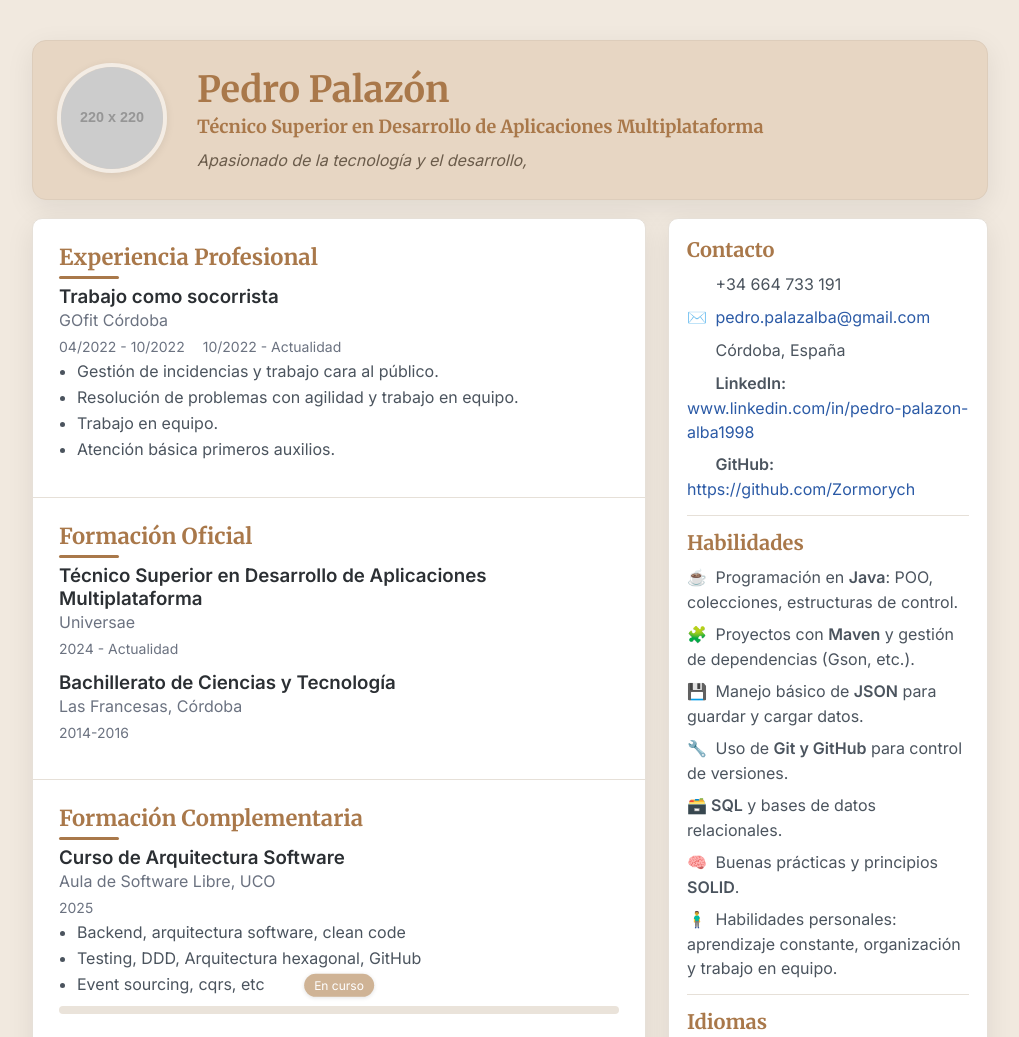
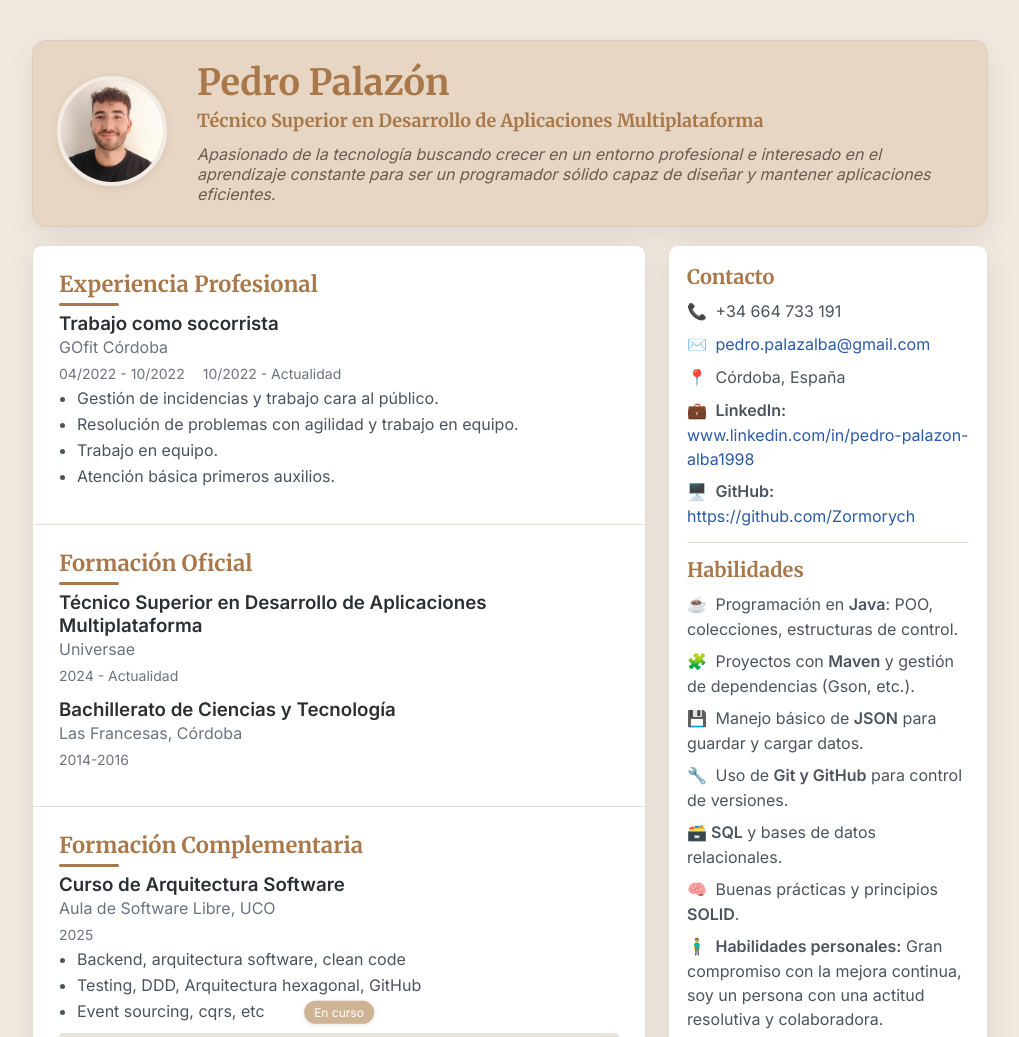
Before and after one commit to Zormorych/CV-Pedro-Palazon, a plain HTML site: page index.html in a window 1280 px wide. Shown: the top 1037 px of the page, without its empty margins (130-1149 px from the left). Drawn offline with Linux system fonts and the light colour scheme; placeholder pictures from the web are drawn by us.

Commit message:
Foto añadida, pie de foto añadido, Habilidades Personales actualizadas

```diff
--- a/index.html
+++ b/index.html
@@ -22,14 +22,16 @@
     <header class="hero">
       <div class="hero__grid">
         <div class="hero__photo">
-          <!-- Meter la imagen, cuando me haga fotito -->
-          <img src="https://via.placeholder.com/220x220.png?text=Foto" alt="Foto de perfil" />
+          <!-- Imagen metida, (hacerme una mejor) -->
+          <img src="foto_pedro_CV.jpg" alt="Foto de Pedro Palazón" />
         </div>
         <div class="hero__text">
           <h1 class="hero__name">Pedro Palazón</h1>
           <p class="hero__role">Técnico Superior en Desarrollo de Aplicaciones Multiplataforma</p>
           <p class="hero__summary">
-            Apasionado de la tecnología y el desarrollo, <!-- poner algo más!! -->
+            Apasionado de la tecnología buscando crecer en un entorno profesional e interesado en el aprendizaje
+            constante para ser un programador sólido
+            capaz de diseñar y mantener aplicaciones eficientes. <!-- no se si me convence! -->
           </p>
         </div>
       </div>
@@ -129,14 +131,15 @@
         <section class="sideblock">
           <h2 class="sideblock__title">Contacto</h2>
           <ul class="contact">
-            <li><span class="ico"></span> +34 664 733 191</li>
+            <li><span class="ico">📞</span> +34 664 733 191</li>
             <li><span class="ico">✉</span> <a href="mailto:pedro.palazalba@gmail.com">pedro.palazalba@gmail.com</a></li>
-            <li><span class="ico"></span> Córdoba, España</li>
-            <li><span class="ico"></span> <strong>LinkedIn:</strong> <br>
+            <li><span class="ico">📍</span> Córdoba, España</li>
+            <li><span class="ico">💼</span>
+              <strong>LinkedIn:</strong> <br>
               <a href="www.linkedin.com/in/pedro-palazon-alba1998" target="_blank"
                 rel="noopener">www.linkedin.com/in/pedro-palazon-alba1998</a>
             </li>
-            <li><span class="ico"></span> <strong>GitHub:</strong> <br>
+            <li><span class="ico">🖥️</span> <strong>GitHub:</strong> <br>
               <a href="https://github.com/Zormorych" target="_blank" rel="noopener">https://github.com/Zormorych</a>
             </li>
           </ul>
@@ -154,8 +157,8 @@
             <li><span class="ico">🔧</span> Uso de <strong>Git y GitHub</strong> para control de versiones.</li>
             <li><span class="ico">🗃</span><strong>SQL</strong> y bases de datos relacionales.</li>
             <li><span class="ico">🧠</span> Buenas prácticas y principios <strong>SOLID</strong>.</li>
-            <li><span class="ico">🧍‍♂️</span> Habilidades personales: aprendizaje constante, organización y trabajo en
-              equipo.</li>
+            <li><span class="ico">🧍‍♂️</span> <strong> Habilidades personales:</strong> Gran compromiso con la mejora
+              continua, soy un persona con una actitud resolutiva y colaboradora.</li>
           </ul>
         </section>
 
```
Also changed, not shown: foto_pedro_CV.jpg (added).
